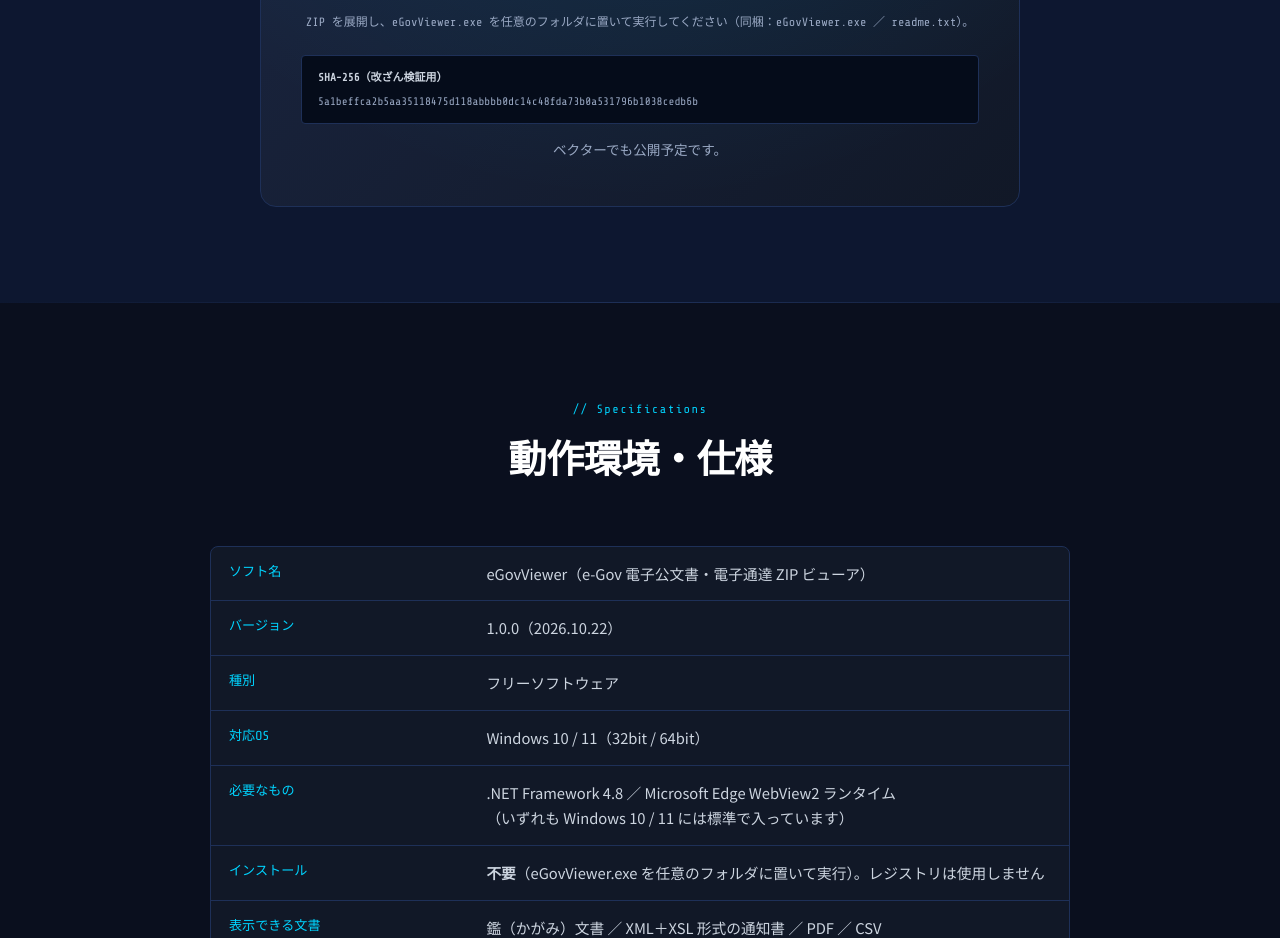
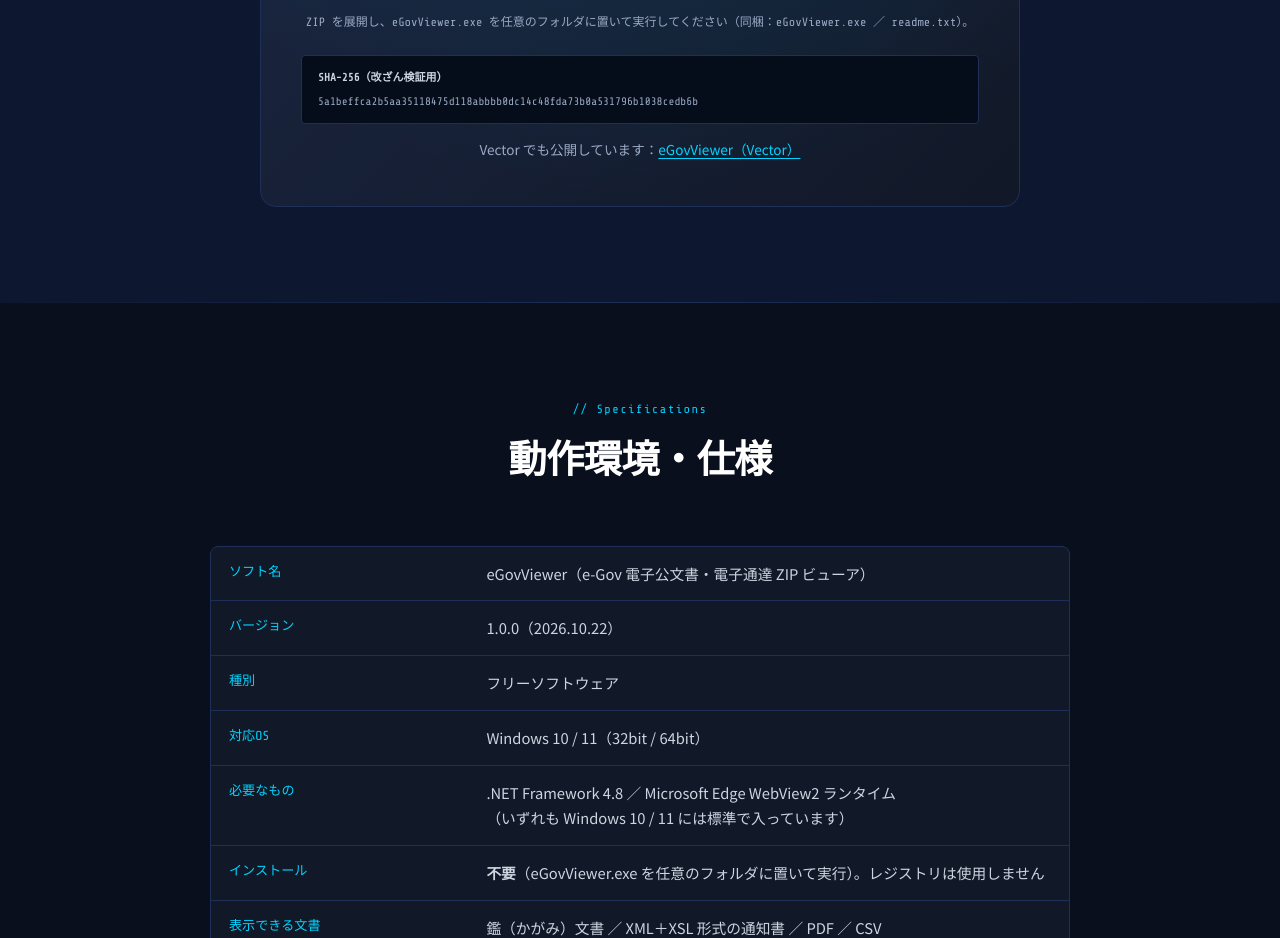
Before and after one commit to newage710309/rapid-applications-site, a plain HTML site: page egovviewer.html in a window 1280 px wide. Shown: the part 4540-5478 px from the top of the page. Drawn offline with nearby package versions, Linux system fonts and the light colour scheme.

Commit message:
フリーソフト：eGovViewer・VBE Forge Import・VBE Forge Diff のベクター公開リンクを追加
Co-Authored-By: Claude Opus 5.5 <noreply@anthropic.com>

```diff
--- a/egovviewer.html
+++ b/egovviewer.html
@@ -511,7 +511,7 @@
             <b>SHA-256（改ざん検証用）</b>
             5a1beffca2b5aa35118475d118abbbb0dc14c48fda73b0a531796b1038cedb6b
           </div>
-          <p class="dl-mirror">ベクターでも公開予定です。</p>
+          <p class="dl-mirror">Vector でも公開しています：<a class="text-link" href="https://www.vector.co.jp/soft/winnt/business/se529934.html" target="_blank" rel="noopener">eGovViewer（Vector）</a></p>
         </div>
       </div>
     </section>
```
Also changed, not shown: vbeforge-diff.html (+1 -0 lines), vbeforge-import.html (+1 -0 lines).
